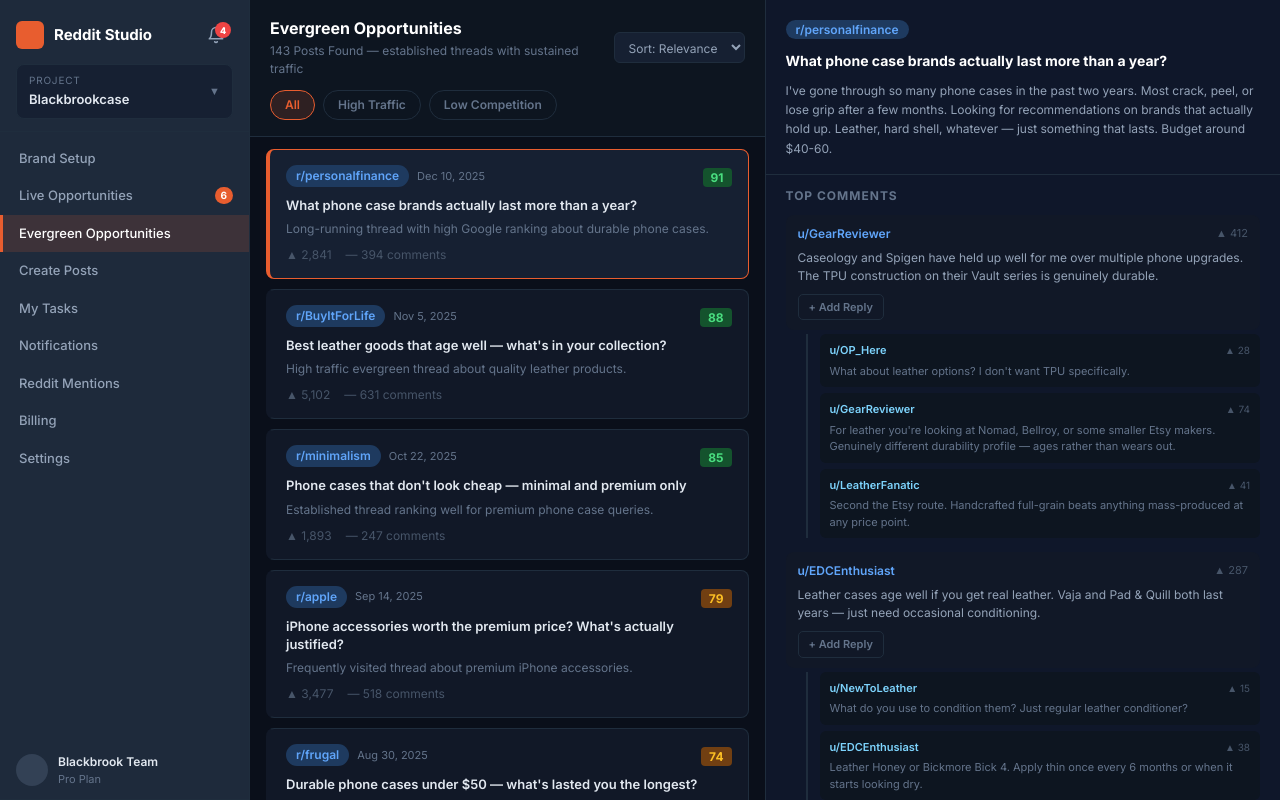
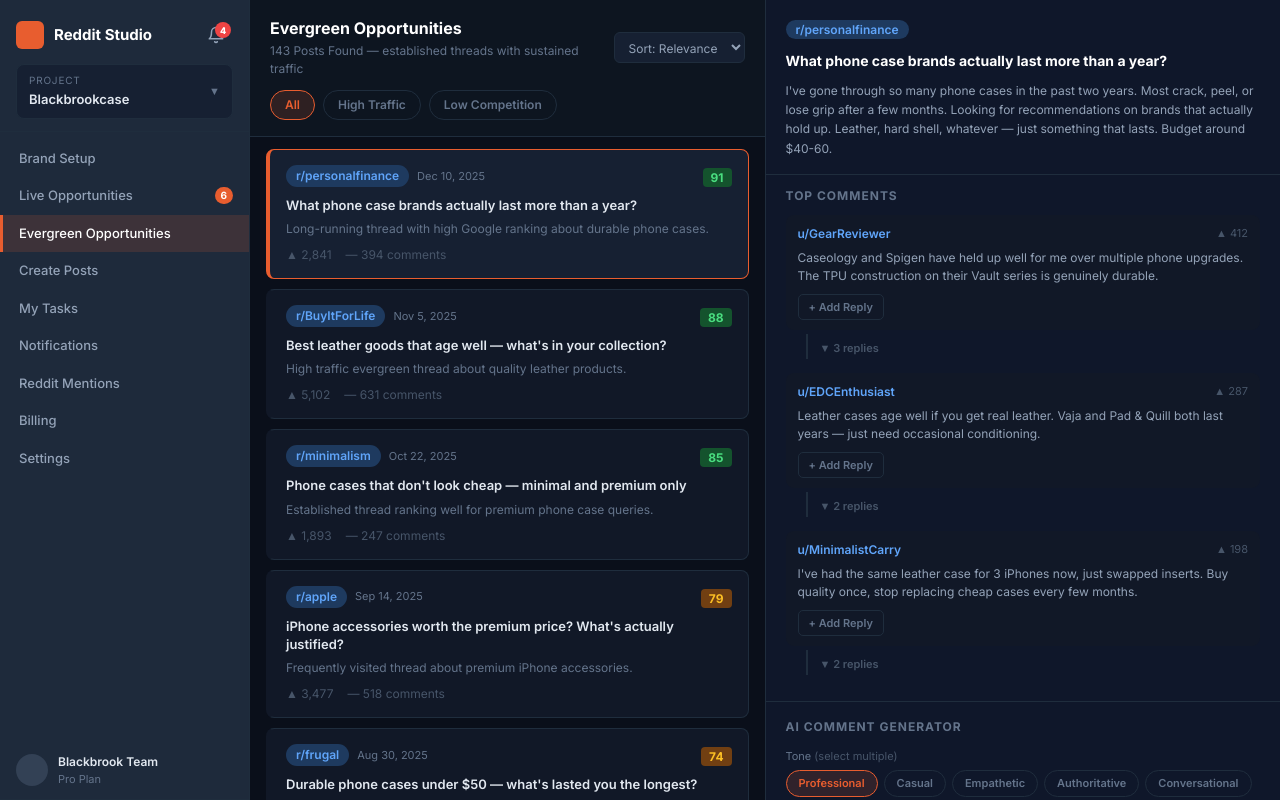
Before and after one commit to Sasi-Kiran-Reddy-Somu/PoStint, a Next.js app: page /studio/evergreen in a window 1280 px wide. Built offline with nearby package versions, Linux system fonts and the light colour scheme.

Commit message:
Collapse replies by default — click to expand/hide
Replies now show as '▼ N replies' toggle, collapsed by default. Click to expand, click again to hide. Applies to Live Opportunities and Evergreen Opportunities.

Co-Authored-By: Claude Sonnet 4.6 <noreply@anthropic.com>

```diff
--- a/src/app/studio/evergreen/page.tsx
+++ b/src/app/studio/evergreen/page.tsx
@@ -272,6 +272,7 @@ export default function EvergreenPage() {
   const [upvoteQty, setUpvoteQty] = useState(0);
   const [showHistory, setShowHistory] = useState(false);
   const [openReply, setOpenReply] = useState<number | null>(null);
+  const [expandedReplies, setExpandedReplies] = useState<Set<number>>(new Set());
   const historyRef = useRef<HTMLDivElement>(null);
 
   useEffect(() => {
@@ -381,7 +382,15 @@ export default function EvergreenPage() {
                 {openReply === i && <ReplyComposer onCancel={() => setOpenReply(null)} />}
               </div>
               {c.replies && c.replies.length > 0 && (
-                <div style={{ marginLeft: 20, borderLeft: `2px solid ${BORDER}`, paddingLeft: 12, marginTop: 4, display: "flex", flexDirection: "column", gap: 6 }}>
+                <div style={{ marginLeft: 20, borderLeft: `2px solid ${BORDER}`, paddingLeft: 12, marginTop: 4 }}>
+                  <button
+                    onClick={() => setExpandedReplies(prev => { const next = new Set(prev); if (next.has(i)) { next.delete(i); } else { next.add(i); } return next; })}
+                    style={{ background: "transparent", border: "none", color: "#475569", fontSize: 11, cursor: "pointer", padding: "2px 0", fontWeight: 600 }}
+                  >
+                    {expandedReplies.has(i) ? "▲ Hide" : "▼"} {c.replies.length} {c.replies.length === 1 ? "reply" : "replies"}
+                  </button>
+                  {expandedReplies.has(i) && (
+                    <div style={{ display: "flex", flexDirection: "column", gap: 6, marginTop: 6 }}>
                       {c.replies.map((r, j) => (
                         <div key={j} style={{ background: "#0d1520", borderRadius: 6, padding: "8px 10px" }}>
                           <div style={{ display: "flex", alignItems: "center", justifyContent: "space-between", marginBottom: 4 }}>
@@ -391,6 +400,8 @@ export default function EvergreenPage() {
                           <p style={{ margin: 0, fontSize: 11, color: "#64748b", lineHeight: 1.5 }}>{r.text}</p>
                         </div>
                       ))}
+                    </div>
+                  )}
                 </div>
               )}
             </div>
--- a/src/app/studio/page.tsx
+++ b/src/app/studio/page.tsx
@@ -275,6 +275,7 @@ export default function StudioPage() {
   const [rankToggle, setRankToggle] = useState(false);
   const [showHistory, setShowHistory] = useState(false);
   const [openReply, setOpenReply] = useState<number | null>(null);
+  const [expandedReplies, setExpandedReplies] = useState<Set<number>>(new Set());
   const historyRef = useRef<HTMLDivElement>(null);
 
   const BALANCE = 142;
@@ -394,7 +395,15 @@ export default function StudioPage() {
               </div>
               {/* Nested replies */}
               {c.replies && c.replies.length > 0 && (
-                <div style={{ marginLeft: 20, borderLeft: `2px solid ${BORDER}`, paddingLeft: 12, marginTop: 4, display: "flex", flexDirection: "column", gap: 6 }}>
+                <div style={{ marginLeft: 20, borderLeft: `2px solid ${BORDER}`, paddingLeft: 12, marginTop: 4 }}>
+                  <button
+                    onClick={() => setExpandedReplies(prev => { const next = new Set(prev); if (next.has(i)) { next.delete(i); } else { next.add(i); } return next; })}
+                    style={{ background: "transparent", border: "none", color: "#475569", fontSize: 11, cursor: "pointer", padding: "2px 0", fontWeight: 600 }}
+                  >
+                    {expandedReplies.has(i) ? "▲ Hide" : "▼"} {c.replies.length} {c.replies.length === 1 ? "reply" : "replies"}
+                  </button>
+                  {expandedReplies.has(i) && (
+                    <div style={{ display: "flex", flexDirection: "column", gap: 6, marginTop: 6 }}>
                       {c.replies.map((r, j) => (
                         <div key={j} style={{ background: "#0d1520", borderRadius: 6, padding: "8px 10px" }}>
                           <div style={{ display: "flex", alignItems: "center", justifyContent: "space-between", marginBottom: 4 }}>
@@ -404,6 +413,8 @@ export default function StudioPage() {
                           <p style={{ margin: 0, fontSize: 11, color: "#64748b", lineHeight: 1.5 }}>{r.text}</p>
                         </div>
                       ))}
+                    </div>
+                  )}
                 </div>
               )}
             </div>
```
Lines whose indentation alone changed are shown as unchanged.
